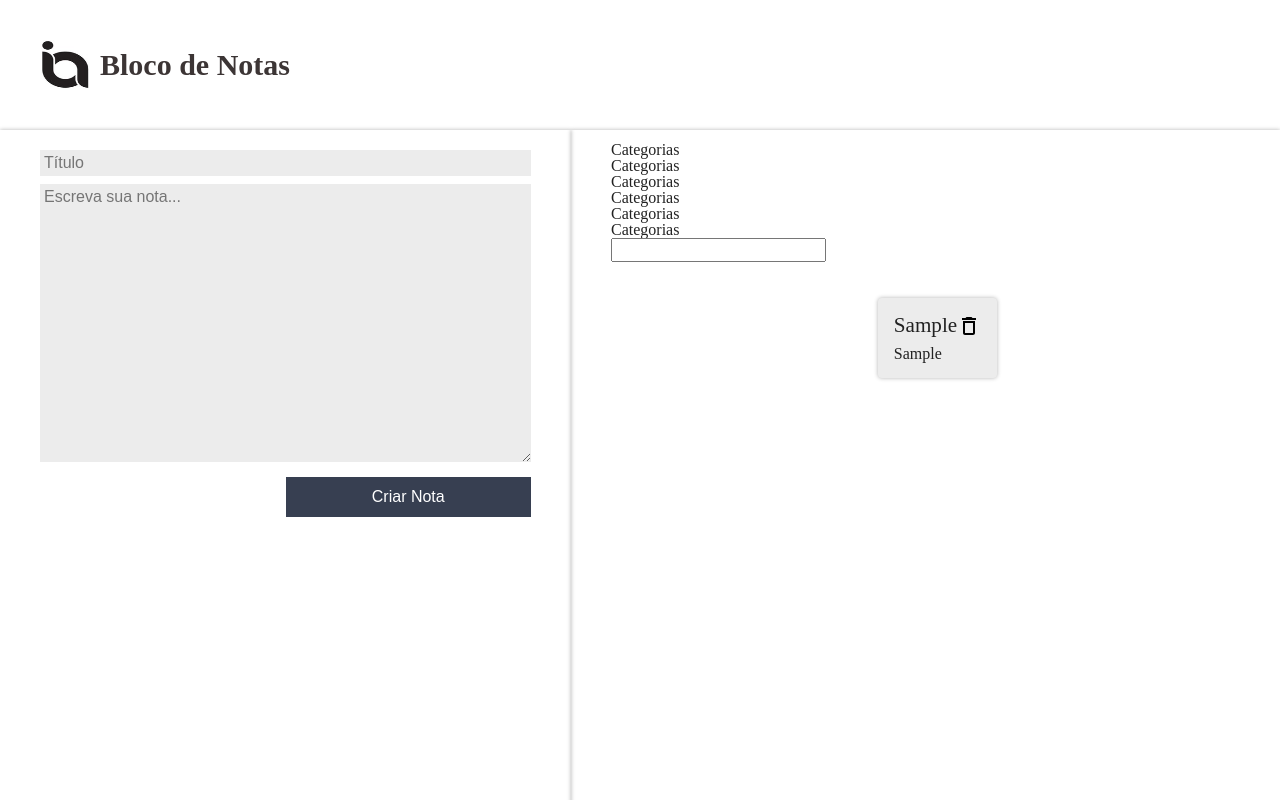
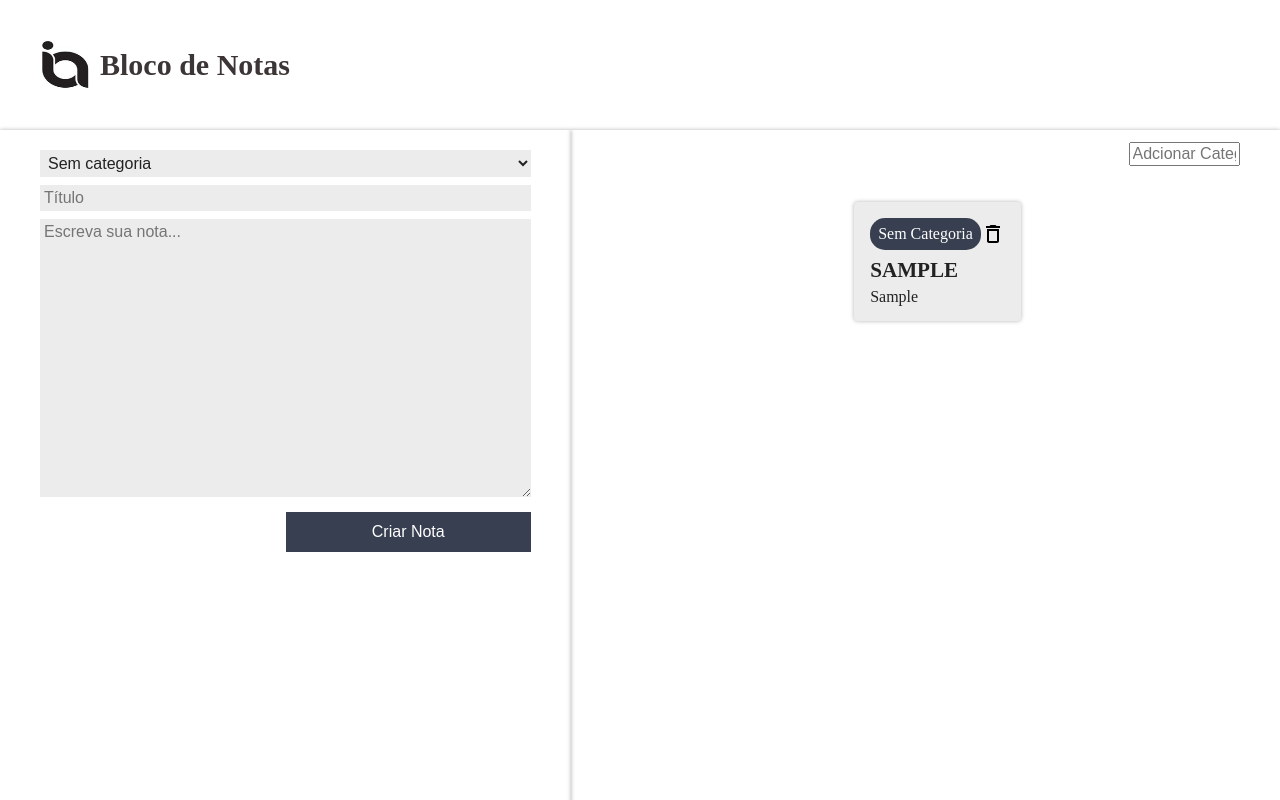
Before and after one commit to IagoAlves777/BlocoDeNotas, a React (Create React App) app: page / in a window 1280 px wide. Both pictures are taken after typing "Sample", "Sample" into the empty fields and a click on the button "Criar Nota". Shown: the top 800 px of the page. Built offline with nearby package versions, Linux system fonts and the light colour scheme.

Commit message:
Função de adcionar categorias nas notas

```diff
--- a/src/App.js
+++ b/src/App.js
@@ -11,16 +11,23 @@ class App extends Component {
     super();
 
     this.state = {
-      notas:[]
+      notas:[],
+      categorias:[],
     }
   }
 
-  criarNota(title, text){
-    const novaNota = {title, text};
+  criarNota(title, text,categoria){
+    const novaNota = {title, text, categoria};
     const novoArrayNotas = [...this.state.notas,novaNota]
     const novoEstado = {
       notas: novoArrayNotas
     }
+    this.setState(novoEstado)
+  }
+
+  adcionarCategoria(categoria){
+    const novoArrayCategorias = [...this.state.categorias,categoria]
+    const novoEstado = {...this.state, categorias:novoArrayCategorias}
     this.setState(novoEstado)
   }
 
@@ -35,10 +42,18 @@ class App extends Component {
       <section className="corpo">
         <Cabecalho/>
         <section className="conteudo">
-          <FormularioCadastro criarNota={this.criarNota.bind(this)}/>
+          <FormularioCadastro categorias={this.state.categorias}
+            criarNota={this.criarNota.bind(this)}
+          />
           <main className="conteudo-principal">
-            <ListaDeCategorias/>
-            <ListaDeNotas notas={this.state.notas} apagarNota={this.deletarNota.bind(this)}/>
+            <ListaDeCategorias
+              categorias={this.state.categorias}
+              adcionarCategoria={this.adcionarCategoria.bind(this)}
+            />
+            <ListaDeNotas
+              notas={this.state.notas}
+              apagarNota={this.deletarNota.bind(this)}
+            />
           </main>
 
         </section>
--- a/src/components/CardNota/CardNota.jsx
+++ b/src/components/CardNota/CardNota.jsx
@@ -1,19 +1,24 @@
 import React, { Component } from "react";
 import "./estilo.css";
-import deleteSVG from "../../assets/img/delete.svg"
+import deleteSVG from "../../assets/img/delete.svg";
 class CardNota extends Component {
-  apagar(){
+  apagar() {
     const indice = this.props.indice;
     this.props.apagarNota(indice);
   }
   render() {
     return (
       <section className="card-nota">
+        <div className="card-nota_options">
+          <h4 className="card-nota_categoria">{this.props.categoria}</h4>
+          <img src={deleteSVG} onClick={this.apagar.bind(this)}></img>
+        </div>
         <header className="card-nota_cabecalho">
           <h3 className="card-nota_titulo">{this.props.titulo}</h3>
-          <img src= {deleteSVG} onClick={this.apagar.bind(this)}></img>
+
         </header>
         <p className="card-nota_texto">{this.props.texto}</p>
+
       </section>
     );
   }
--- a/src/components/CardNota/estilo.css
+++ b/src/components/CardNota/estilo.css
@@ -9,11 +9,19 @@
   box-shadow: 0 0 4px rgba(0, 0, 0, 0.3);
   padding: 16px;
 }
+
+.card-nota_categoria{
+  color: white;
+  background-color: var(--secundaria);
+  border-radius: 15px;
+  padding: 8px;
+
+}
 .card-nota_cabecalho {
   font-size: 1.1em;
   display: flex;
   justify-content: space-between;
-  align-items: center;
+  align-items: flex-start;
   width: 100%;
 }
 
@@ -24,4 +32,14 @@
 
 .card-nota_titulo {
   font-size: 1.2em;
+  font-weight: bold;
+  text-transform:uppercase;
 }
+
+.card-nota_options{
+  display: flex;
+  justify-content: space-between;
+  align-items: center;
+  margin-bottom: 10px;
+  width: 100%;
+}
--- a/src/components/FormularioCadastro/FormularioCadastro.jsx
+++ b/src/components/FormularioCadastro/FormularioCadastro.jsx
@@ -1,45 +1,59 @@
 import React, { Component } from "react";
 import "./estilo.css";
 class FormularioCadastro extends Component {
-  constructor(props){
+  constructor(props) {
     super(props);
     this.state = {
       title: "",
-      texto: ""
-    }
+      texto: "",
+      categoria: "Sem Categoria",
+    };
   }
-  _handleMudancaTitulo(event){
+  _handleMudancaTitulo(event) {
     event.stopPropagation();
-    this.setState({title: event.target.value});
+    this.setState({ title: event.target.value });
   }
-  _handleMudancaTexto(event){
+  _handleMudancaTexto(event) {
     event.stopPropagation();
-    this.setState({texto: event.target.value});
+    this.setState({ texto: event.target.value });
   }
-  _criarNota(event){
-    if(this.state.title.length == 0){
+
+  _handleMudancaCategoria(event){
+    event.stopPropagation();
+    this.setState({categoria: event.target.value});
+  }
+  _criarNota(event) {
+    if (this.state.title.length == 0) {
       this.state.title = "Sem titulo";
     }
-    if(this.state.texto.length == 0){
-      this.state.texto = "Não sei por que você faria isso mas criou uma notação vazia :/"
+    if (this.state.texto.length == 0) {
+      this.state.texto =
+        "Não sei por que você faria isso mas criou uma notação vazia :/";
     }
     event.stopPropagation();
     event.preventDefault();
-    this.props.criarNota(this.state.title, this.state.texto);
-    this.setState({title: "", texto: ""});
+    this.props.criarNota(this.state.title, this.state.texto,this.state.categoria);
+    this.setState({ title: "", texto: "" });
   }
   render() {
     return (
-      <form className="form-cadastro "
-        onSubmit ={this._criarNota.bind(this)}
-      >
+      <form className="form-cadastro " onSubmit={this._criarNota.bind(this)}>
+        <select
+          className="form-cadastro_input"
+          name="Categoria"
+          onChange={this._handleMudancaCategoria.bind(this)}
+          >
+          <option>Sem categoria</option>
+          {this.props.categorias.map((categoria) => {
+            return <option>{categoria}</option>;
+          })}
+        </select>
         <input
           type="text"
           placeholder="Título"
           className="form-cadastro_input"
           onChange={this._handleMudancaTitulo.bind(this)}
           value={this.state.title}
-
         />
         <textarea
           rows={15}
--- a/src/components/ListaDeCategorias/ListaDeCategorias.jsx
+++ b/src/components/ListaDeCategorias/ListaDeCategorias.jsx
@@ -1,18 +1,29 @@
 import React, { Component } from "react";
+import "./estilo.css";
 
 class ListaDeCategorias extends Component {
+  _handleEventoInput(e) {
+    let valorCategoria = e.target.value;
+    if (e.key == "Enter") {
+      this.props.adcionarCategoria(valorCategoria);
+    }
+  }
   render() {
     return (
-      <section>
-        <ul>
-          <li>Categorias</li>
-          <li>Categorias</li>
-          <li>Categorias</li>
-          <li>Categorias</li>
-          <li>Categorias</li>
-          <li>Categorias</li>
+      <section className="listaDeCategorias">
+        <ul className="listaDeCategorias_lista">
+        {this.props.categorias.map((categoria, index) => {
+          return (
+            <li className="listaDeCategorias_categoria" key={index}>{categoria}</li>
+          );
+        })}
         </ul>
-        <input type="text" />
+        <input
+          className="listaDeCategorias_input"
+          type="text"
+          placeholder="Adcionar Categoria"
+          onKeyUp={this._handleEventoInput.bind(this)}
+        />
       </section>
     );
   }
--- a/src/components/ListaDeCategorias/estilo.css
+++ b/src/components/ListaDeCategorias/estilo.css
@@ -0,0 +1,22 @@
+.listaDeCategorias{
+  display: flex;
+  width: 100%;
+}
+
+.listaDeCategorias_lista{
+  display: flex;
+  justify-content: space-around;
+  width: 100%;
+}
+
+.listaDeCategorias_categoria{
+  display: flex;
+  color: white;
+  background-color: var(--secundaria);
+  border-radius: 15px;
+  padding: 8px;
+}
+
+.listaDeCategorias_input{
+  width: 20%;
+}
--- a/src/components/ListaDeNotas/ListaDeNotas.jsx
+++ b/src/components/ListaDeNotas/ListaDeNotas.jsx
@@ -5,13 +5,14 @@ class ListaDeNotas extends Component {
   render() {
     return (
       <ul className="lista-notas">
-        {this.props.notas.map((nota, index) => {
+        {this.props.notas.map((nota,index) => {
           return (
             <li className="lista-notas_item" key={index}>
               <CardNota
                 indice = {index}
                 titulo={nota.title}
                 texto={nota.text}
+                categoria={nota.categoria}
                 apagarNota={this.props.apagarNota}
               />
             </li>
--- a/src/components/ListaDeNotas/estilo.css
+++ b/src/components/ListaDeNotas/estilo.css
@@ -12,6 +12,6 @@
 }
 .lista-notas_item {
   margin: 12px;
-  max-width: 200px;
+  max-width: 300px;
   display: inline;
 }
```
